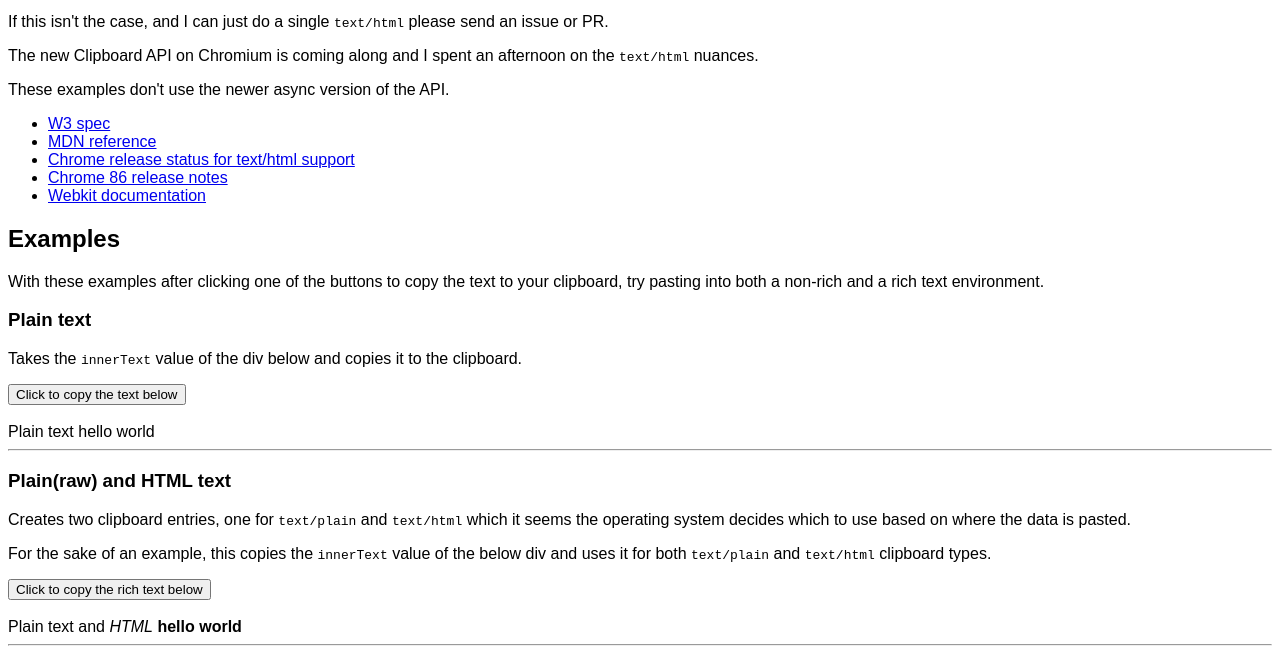
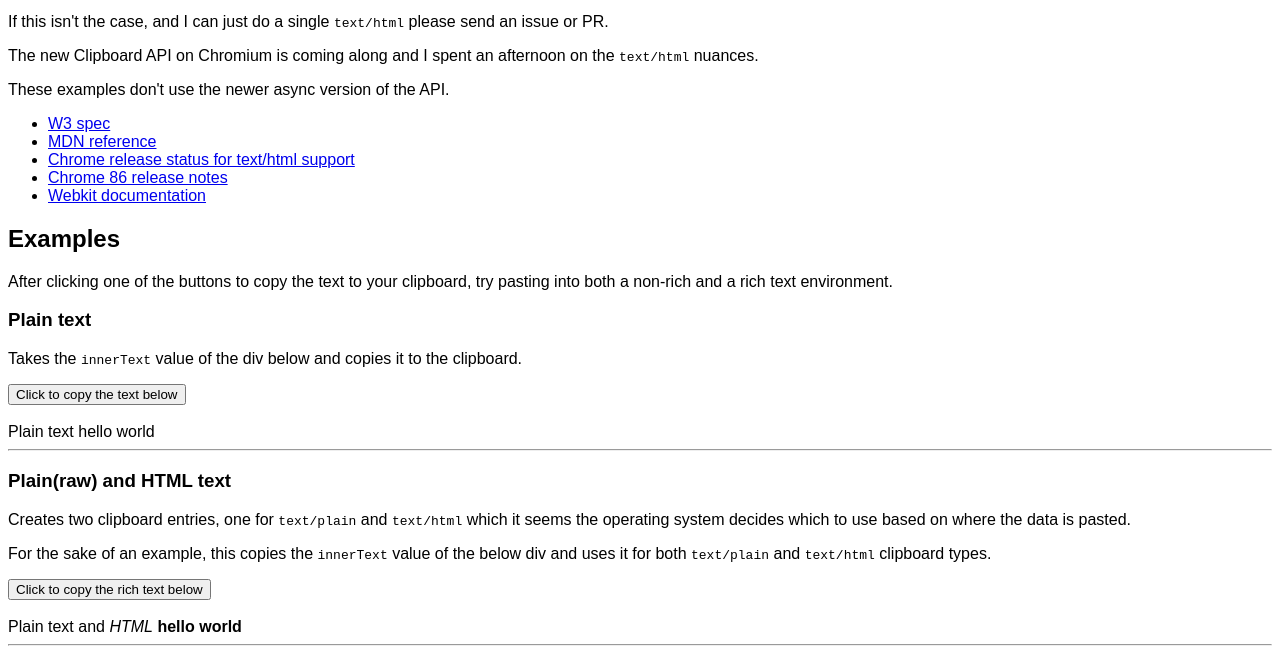
Before and after one commit to nikouu/Web-API-Clipboard.write-Examples, a plain HTML site: page index.html in a window 1280 px wide. Shown: the part 119-780 px from the top of the page. Drawn offline with Linux system fonts and the light colour scheme.

Commit message:
Grammar fix

```diff
--- a/index.html
+++ b/index.html
@@ -95,7 +95,7 @@
 
 	<div>
 		<h2>Examples</h2>
-		<p>With these examples after clicking one of the buttons to copy the text to your clipboard, try pasting into both a non-rich and a rich text environment.</p>
+		<p>After clicking one of the buttons to copy the text to your clipboard, try pasting into both a non-rich and a rich text environment.</p>
 		<h3>Plain text</h3>
 		<p>Takes the <code>innerText</code> value of the div below and copies it to the clipboard.</p>
 		<button onclick="copyPlainText()">Click to copy the text below</button>
```
